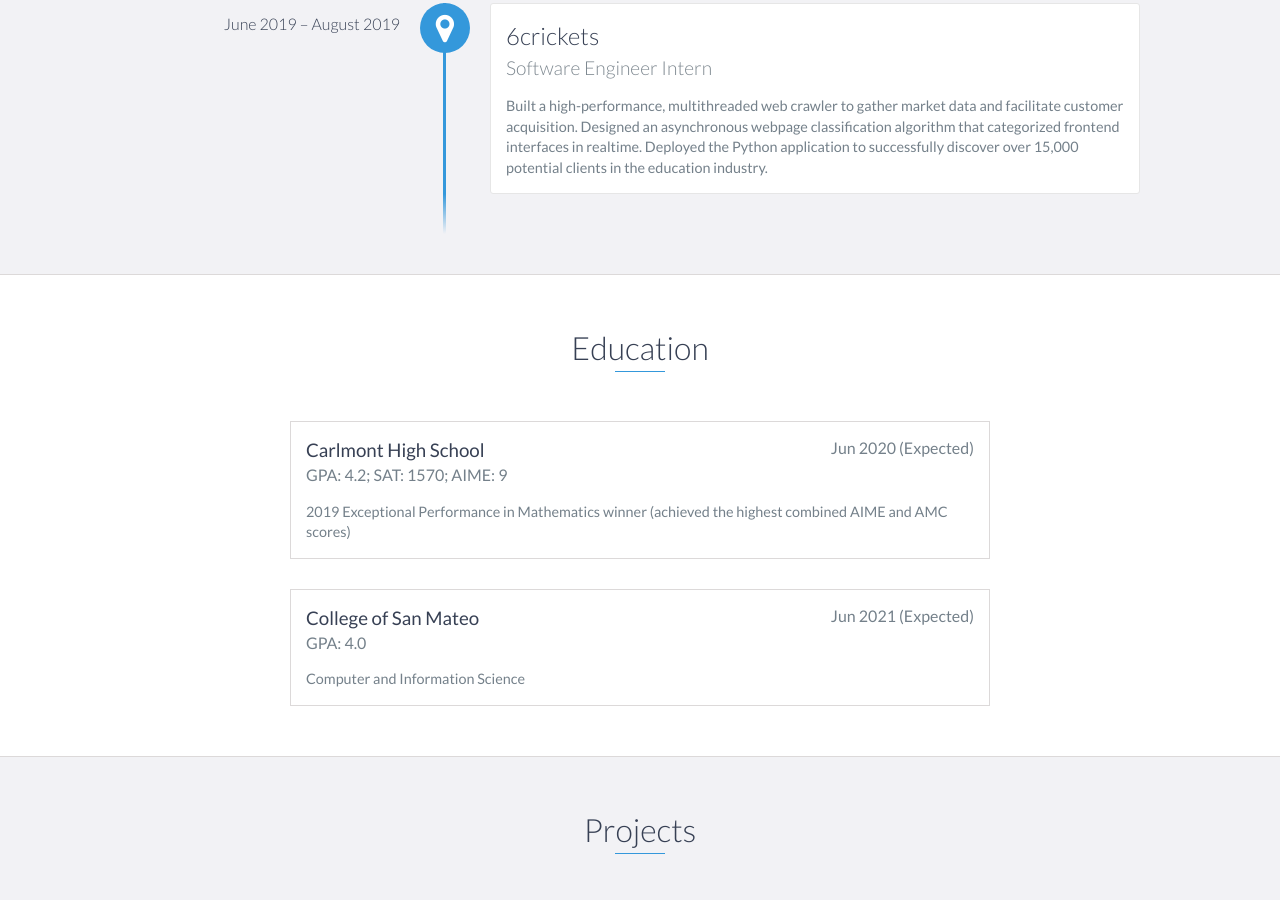
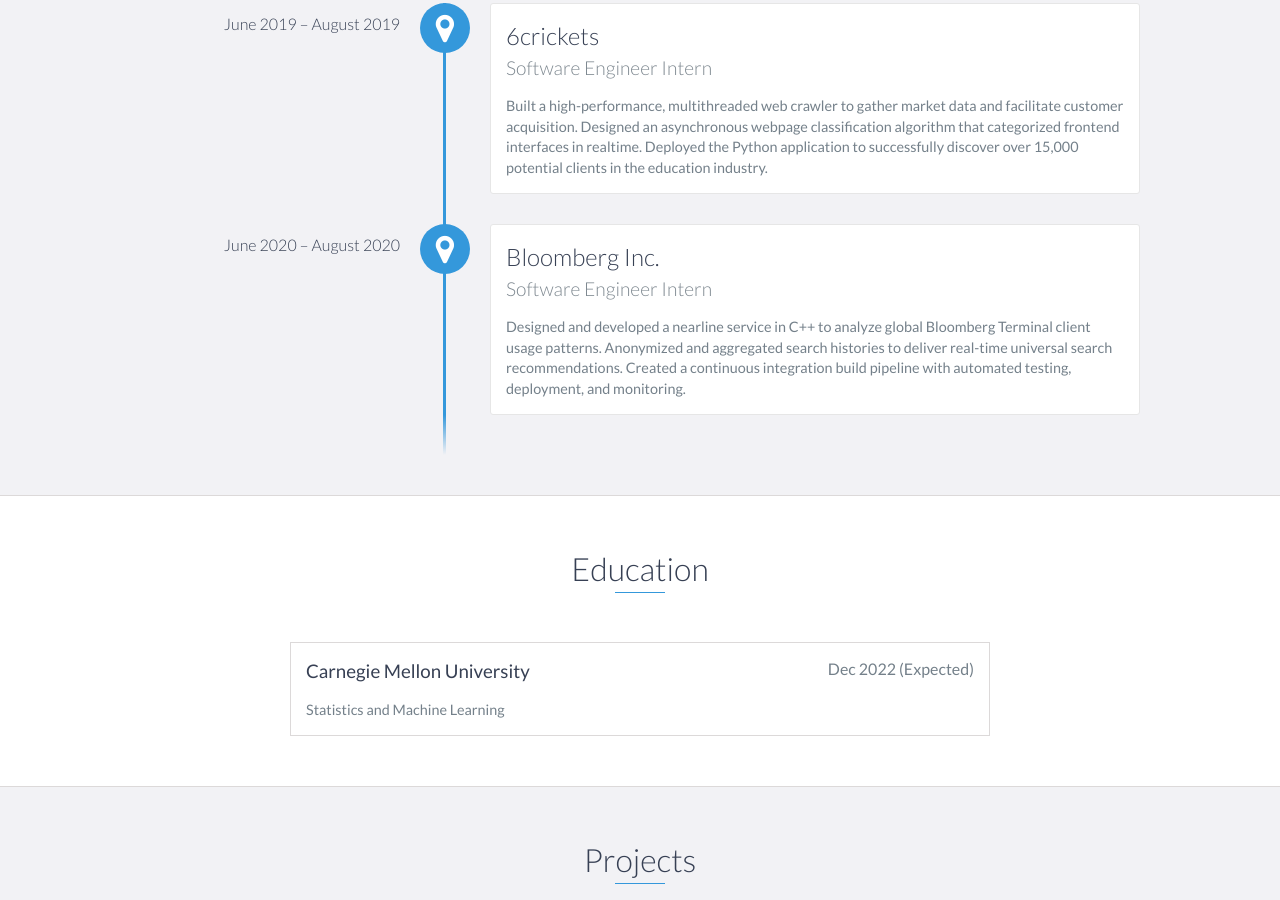
Before and after one commit to vluk/vluk.github.io, a website: page index.html in a window 1280 px wide. Shown: the part 1179-2079 px from the top of the page. Drawn offline with nearby package versions, Linux system fonts and the light colour scheme.

Commit message:
Add files via upload

```diff
--- a/index.html
+++ b/index.html
@@ -73,7 +73,7 @@
                 </div>
                 <div class="col-md-8">
                     <p>
-                        Hi! I'm a student at College of San Mateo that loves math and coding.
+                        Hi! I'm a student at Carnegie Mellon University that loves math and coding.
                         I'm passionate about making a difference through the possibilities that technology offers.
                         I also like grapes and pancakes (not both at once though).
                     </p>
@@ -95,28 +95,28 @@
                     Deployed the Python application to successfully discover over 15,000 potential clients in the education industry.
                 </p>
             </div>
+            <div data-date="June 2020 – August 2020">
+                <h3>Bloomberg Inc.</h3>
+                <h4>Software Engineer Intern</h4>
+                <p>
+                    Designed and developed a nearline service in C++ to analyze global Bloomberg Terminal client usage patterns.
+                    Anonymized and aggregated search histories to deliver real-time universal search recommendations.
+                    Created a continuous integration build pipeline with automated testing, deployment, and monitoring.
+                </p>
+            </div>
         </div>
     </div>
     <!-- End #experience -->
 
     <div id="education">
         <h2 class="heading">Education</h2>
-        <div class="education-block">
-            <h3>Carlmont High School</h3>
-            <span class="education-date">Jun 2020 (Expected)</span>
-            <h4>GPA: 4.2; SAT: 1570; AIME: 9</h4>
-            <p>
-                2019 Exceptional Performance in Mathematics winner (achieved the highest combined AIME and AMC scores)
-            </p>
-        </div>
-        <!-- End .education-block -->
 
         <div class="education-block">
-            <h3>College of San Mateo</h3>
-            <span class="education-date">Jun 2021 (Expected)</span>
-            <h4>GPA: 4.0</h4>
+            <h3>Carnegie Mellon University</h3>
+            <span class="education-date">Dec 2022 (Expected)</span>
+            <h4></h4>
             <p>
-                Computer and Information Science
+                Statistics and Machine Learning
             </p>
         </div>
         <!-- End .education-block -->
@@ -196,7 +196,7 @@
             <div class="row">
                 <div class="col-sm-5 copyright">
                     <p>
-                        Copyright &copy; 2019 Vernon Luk
+                        Copyright &copy; 2020 Vernon Luk
                     </p>
                 </div>
                 <div class="col-sm-2 top">
```
